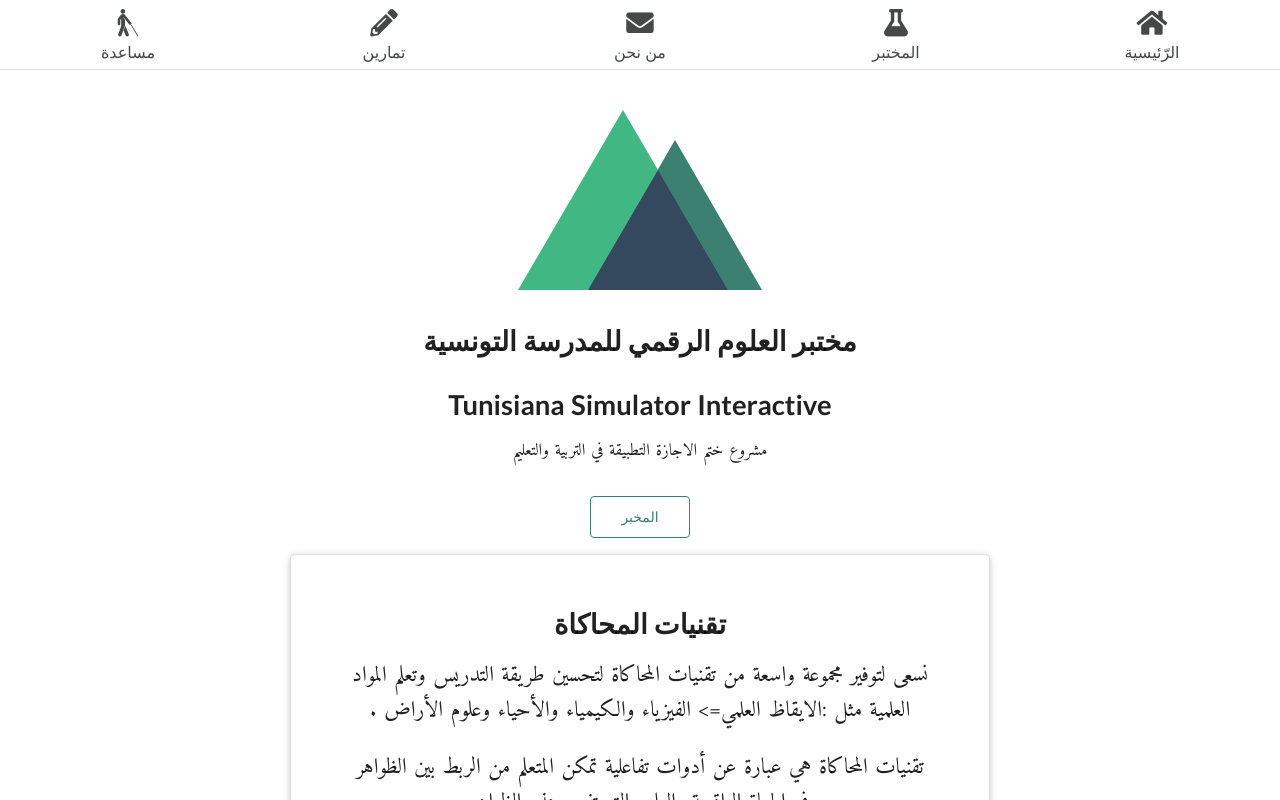
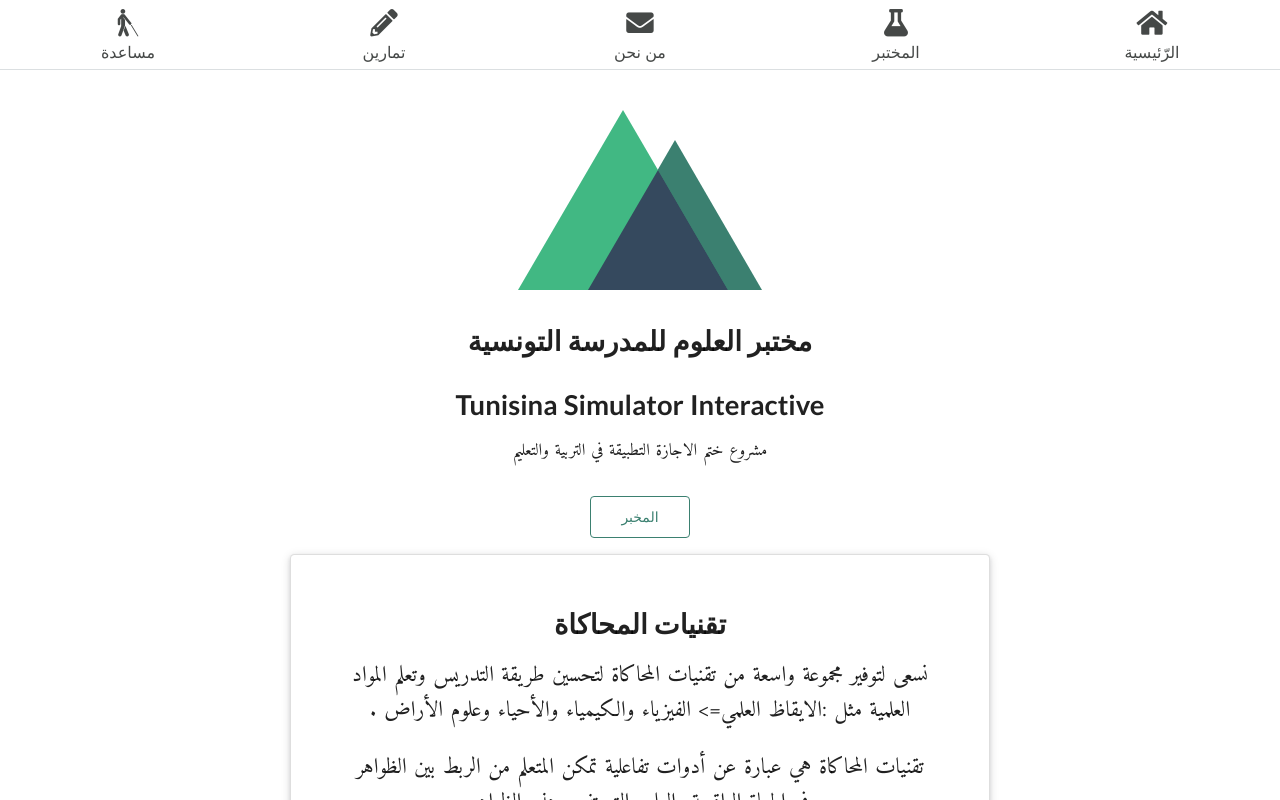
Before and after one commit to aysnet1/simPer, a Nuxt app: page / in a window 1280 px wide. Shown: the top 800 px of the page. Built offline with nearby package versions, Linux system fonts and the light colour scheme.

Commit message:
Update index.vue

```diff
--- a/pages/index.vue
+++ b/pages/index.vue
@@ -3,10 +3,10 @@
     <div>
       <app-logo/>
       <h2>
-        مختبر العلوم الرقمي للمدرسة التونسية
+        مختبر العلوم للمدرسة التونسية
       </h2>
       <h2 class="subtitle">
-Tunisiana Simulator Interactive
+Tunisina Simulator Interactive
       </h2>
       <p>مشروع ختم الاجازة التطبيقة في التربية والتعليم</p>
       <div class="links">
```
